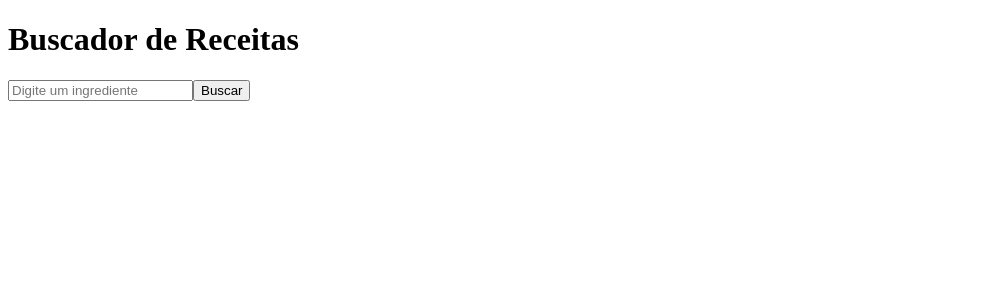
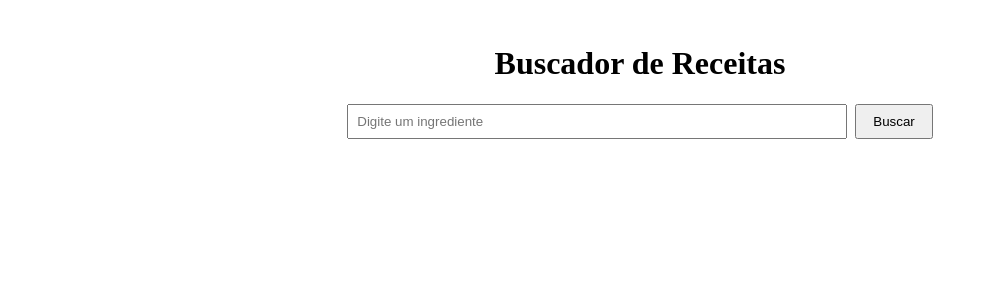
Before and after one commit to augusto-davi/buscador-receitas, an Angular app: page / in a window 1280 px wide. Shown: the top 300 px of the page, without its empty margins (0-988 px from the left). Built offline with nearby package versions, Linux system fonts and the light colour scheme.

Commit message:
add style in receita-busca

```diff
--- a/src/app/receita-busca/receita-busca.scss
+++ b/src/app/receita-busca/receita-busca.scss
@@ -0,0 +1,37 @@
+.container{
+  max-width: 800px;
+  margin: auto;
+  padding: 1rem;
+  text-align: center;
+
+  .campo-busca{
+    padding: 0.5rem;
+    width: 60%;
+    margin-right: 0.5rem;
+  }
+
+  button {
+    padding: 0.5rem 1rem;
+  }
+}
+
+.grid{
+  display: flex;
+  flex-wrap: wrap;
+  gap: 1rem;
+  justify-content: center;
+  margin-top: 1rem;
+
+  .card{
+    width: 200px;
+    padding: 1rem;
+    border: 1px solid #ddd;
+    border-radius: 8px;
+    text-align: center;
+
+    img{
+      width: 100%;
+      border-radius: 4px;
+    }
+  }
+}
```
Also changed, not shown: 1 other file (tests, documents, lock files or other folders).
